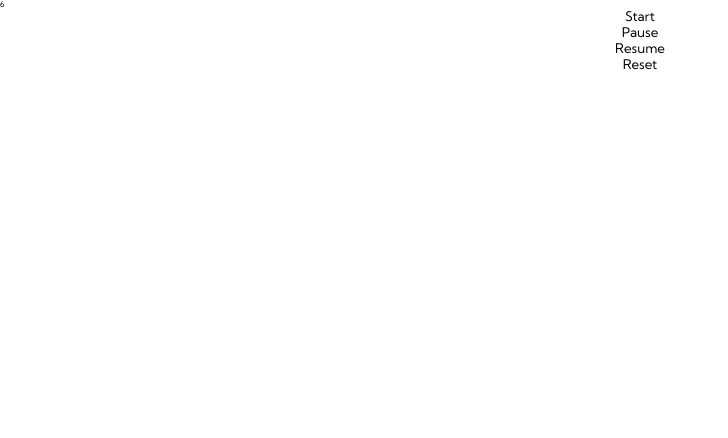
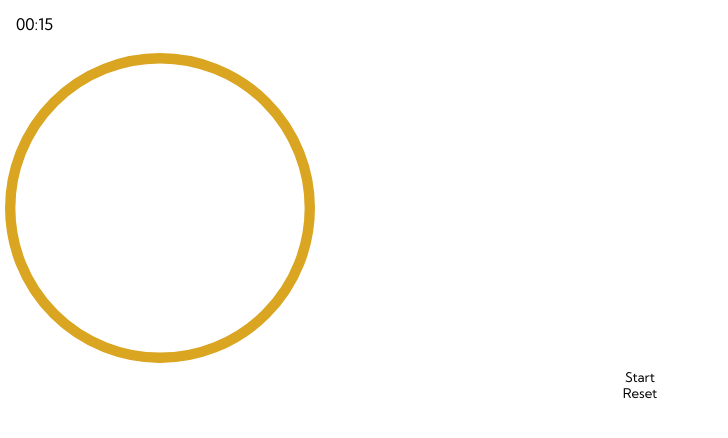
Before and after one commit to emil-litwiniec/intervals, a React app: page /workout/1 in a window 1280 px wide. Shown: the top 438 px of the page, without its empty margins (0-728 px from the left). Built offline with nearby package versions, Linux system fonts and the light colour scheme.

Commit message:
Implement circular timer display | Refactor timer logic

```diff
--- a/src/components/timer/MainTimer.tsx
+++ b/src/components/timer/MainTimer.tsx
@@ -1,113 +1,101 @@
 import React, { Component } from 'react';
+import TimerCircleDisplay from '@/components/timerCircleDisplay/TimerCircleDisplay';
+import { formatSecondsToMinutes } from '@/utils/format';
 
 export type ChildCallables = {
     startTimer(): void;
     pauseTimer(): void;
-    resumeTimer(): void;
     resetTimer(): void;
-}
+};
 
 type MainTimerProps = {
     initialSeconds: number;
     onTimerFinished(): void;
     setCallables(childCallables: ChildCallables): void;
     id: string;
+    color: string;
 };
 
 type MainTimerState = {
-    secondsLeft: number;
     isTimerPaused: boolean;
-    remaining: number;
-    startingTime: number;
-    intervalId: NodeJS.Timeout | null;
+    millisecondsLeft: number;
 };
 
 class MainTimer extends Component<MainTimerProps, MainTimerState> {
+    timeout: NodeJS.Timeout | null = null;
     constructor(props: MainTimerProps) {
         super(props);
 
         this.state = {
-            secondsLeft: 0,
             isTimerPaused: true,
-            remaining: 0,
-            startingTime: 0,
-            intervalId: null,
+            millisecondsLeft: 0,
         };
     }
 
     componentDidMount() {
-        this.setState({ secondsLeft: this.props.initialSeconds });
+        this.setState({ millisecondsLeft: this.props.initialSeconds * 1000 });
         this.props.setCallables({
-            startTimer: this.startTimer,
-            pauseTimer: this.pauseTimer,
-            resumeTimer: this.resumeTimer,
-            resetTimer: this.resetTimer,
+            startTimer: this.start,
+            pauseTimer: this.pause,
+            resetTimer: this.reset,
         });
     }
 
     componentDidUpdate(prevProps: MainTimerProps) {
         if (prevProps.id !== this.props.id) {
-            this.setState({ secondsLeft: this.props.initialSeconds });
-        }
-
-        if (this.state.secondsLeft === 0) {
-            this.props.onTimerFinished();
-            this.clear();
+            this.setState({ millisecondsLeft: this.props.initialSeconds * 1000 });
         }
     }
 
-    startTimer = () => {
+    reset = () => {
         this.clear();
-        this.run();
+        this.setState({ millisecondsLeft: this.props.initialSeconds * 1000 });
     };
 
-    resetTimer = () => {
+    pause = () => {
         this.clear();
-        this.setState({ remaining: 0, startingTime: 0, secondsLeft: this.props.initialSeconds });
-    };
-
-    pauseTimer = () => {
-        this.clear();
-        this.setState((state) => ({
-            remaining: 1000 - new Date(new Date().getTime() - state.startingTime).getMilliseconds(),
+        this.setState({
             isTimerPaused: true,
-        }));
-    };
-
-    resumeTimer = () => {
-        if (!this.state.isTimerPaused) return;
-        if (this.state.remaining) {
-            setTimeout(() => {
-                this.run();
-                this.setState({ isTimerPaused: false });
-            }, this.state.remaining);
-        } else {
-            this.startTimer();
-            this.setState({ isTimerPaused: false });
-        }
-    };
-
-    run = () => {
-        this.clear();
-        const intervalId = setInterval(() => {
-            this.setState((state) => ({ secondsLeft: state.secondsLeft - 1 }));
-        }, 1000);
-
-        this.setState({
-            startingTime: new Date().getTime(),
-            intervalId,
         });
     };
 
+    start = () => {
+        this.clear();
+        this.setState((state) => ({
+            isTimerPaused: false,
+            millisecondsLeft: this.state.millisecondsLeft,
+        }));
+
+        this.timeout = setInterval(() => {
+            const newTime = this.state.millisecondsLeft - 50;
+            if (newTime >= 0) {
+                this.setState({
+                    millisecondsLeft: newTime,
+                });
+            } else {
+                this.timeout && clearInterval(this.timeout);
+                this.setState({ isTimerPaused: true });
+                this.props.onTimerFinished();
+            }
+        }, 50);
+    };
+
     clear = () => {
-        if (!this.state.intervalId) return;
-        clearInterval(this.state.intervalId);
+        if (!this.timeout) return;
+        clearInterval(this.timeout);
     };
 
     render() {
         return (
             <>
-                <p>{this.state.secondsLeft}</p>
+                <p style={{ fontSize: '2rem', margin: '2rem' }}>
+                    {formatSecondsToMinutes(Math.ceil(this.state.millisecondsLeft / 1000))}
+                </p>
+                <TimerCircleDisplay
+                    milliseconds={this.props.initialSeconds * 1000 - this.state.millisecondsLeft}
+                    total={this.props.initialSeconds * 1000}
+                    color={this.props.color}
+                />
             </>
         );
     }
--- /dev/null
+++ b/src/components/timerCircleDisplay/TimerCircleDisplay.tsx
@@ -0,0 +1,47 @@
+import React, { CSSProperties } from 'react';
+import './_timerCircleDisplay.scss';
+
+type TimerCircleDisplayProps = {
+    milliseconds: number;
+    total: number;
+    color: string;
+};
+
+const TimerCircleDisplay: React.FC<TimerCircleDisplayProps> = ({ milliseconds, total, color }) => {
+    const offsetValue = 100 - (100 * milliseconds) / total;
+    const style: CSSProperties & { '--offsetValue': number; '--strokeColor': string } = {
+        '--offsetValue': offsetValue,
+        '--strokeColor': color,
+    };
+
+    const finishClass =
+        total - milliseconds <= 300 || total - milliseconds >= total - 100 ? 'finish' : '';
+
+    return (
+        <div className="timer-circle-display">
+            <svg xmlns="http://www.w3.org/2000/svg" viewBox="-1 -1 34 34">
+                <circle
+                    cx="16"
+                    cy="16"
+                    r="15.9155"
+                    className="timer-circle-display__background"
+                ></circle>
+                <circle
+                    cx="16"
+                    cy="16"
+                    r="15.9155"
+                    className={`timer-circle-display__progress ${finishClass}`}
+                    style={style}
+                ></circle>
+                <circle
+                    cx="16"
+                    cy="16"
+                    r="15.9155"
+                    className={`timer-circle-display__return ${finishClass}`}
+                ></circle>
+            </svg>
+        </div>
+    );
+};
+
+export default TimerCircleDisplay;
--- /dev/null
+++ b/src/components/timerCircleDisplay/_timerCircleDisplay.scss
@@ -0,0 +1,36 @@
+.timer-circle-display {
+    svg {
+        width: 40rem;
+        height: 40rem;
+        transform: rotate(-90deg);
+
+        circle {
+            fill: none;
+            stroke: #f0f0f0;
+            stroke-width: 1;
+            stroke-linecap: round;
+
+            &.timer-circle-display__progress {
+                transition: stroke-dashoffset 0.2s;
+                stroke-dasharray: 100 100;
+                stroke-dashoffset: var(--offsetValue);
+                stroke: var(--strokeColor);
+
+                &.finish {
+                    transition: none;
+                }
+            }
+
+            &.timer-circle-display__return {
+                transition: opacity 0.3s ease-in-out;
+                stroke: goldenrod;
+                stroke-width: 1.1;
+                opacity: 0;
+
+                &.finish {
+                    opacity: 1;
+                }
+            }
+        }
+    }
+}
--- a/src/components/workoutPlayer/WorkoutPlayer.tsx
+++ b/src/components/workoutPlayer/WorkoutPlayer.tsx
@@ -6,6 +6,7 @@ import { v4 as uuidv4 } from 'uuid';
 type WorkoutPlayerState = {
     seconds: number;
     id: string;
+    isTimerOn: boolean;
 };
 
 class WorkoutPlayer extends Component<{}, WorkoutPlayerState> {
@@ -14,17 +15,19 @@ class WorkoutPlayer extends Component<{}, WorkoutPlayerState> {
     constructor(props: {}) {
         super(props);
         this.state = {
-            seconds: 6,
+            seconds: 15,
             id: uuidv4(),
+            isTimerOn: false,
         };
     }
 
     onTimerFinished = () => {
         // TODO: trigger next workout interval
         this.setState({
-            seconds: 6,
+            seconds: 5,
             id: uuidv4(),
         });
+        this.startTimer();
     };
 
     setChildCallables = (callables: ChildCallables) => {
@@ -33,17 +36,16 @@ class WorkoutPlayer extends Component<{}, WorkoutPlayerState> {
 
     startTimer = () => {
         this.childCallables?.startTimer();
+        this.setState({ isTimerOn: true });
     };
     pauseTimer = () => {
         this.childCallables?.pauseTimer();
-    };
-
-    resumeTimer = () => {
-        this.childCallables?.resumeTimer();
+        this.setState({ isTimerOn: false });
     };
 
     resetTimer = () => {
         this.childCallables?.resetTimer();
+        this.setState({ isTimerOn: false });
     };
 
     render() {
@@ -54,10 +56,15 @@ class WorkoutPlayer extends Component<{}, WorkoutPlayerState> {
                     id={this.state.id}
                     onTimerFinished={this.onTimerFinished}
                     setCallables={this.setChildCallables}
+                    color={'coral'}
                 />
-                <Button handleClick={this.startTimer}>Start</Button>
-                <Button handleClick={this.pauseTimer}>Pause</Button>
-                <Button handleClick={this.resumeTimer}>Resume</Button>
+
+                {this.state.isTimerOn ? (
+                    <Button handleClick={this.pauseTimer}>Pause</Button>
+                ) : (
+                    <Button handleClick={this.startTimer}>Start</Button>
+                )}
+
                 <Button handleClick={this.resetTimer}>Reset</Button>
             </>
         );
```
